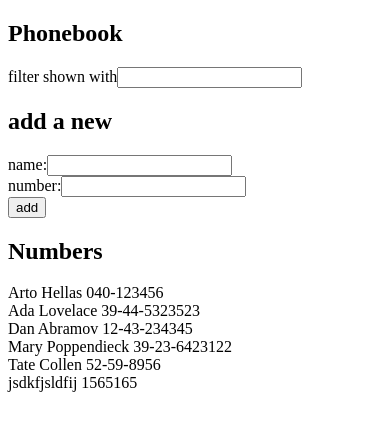
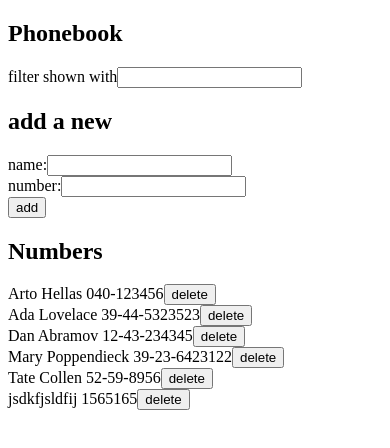
Before and after one commit to frantic-dev/full-stack-open, a React (Vite) app in the folder part_2/phonebook/: page / in a window 390 px wide. Shown: the top 448 px of the page. Built offline with nearby package versions, Linux system fonts and the light colour scheme; data requests are answered from the project's data file.

Commit message:
2.14 the phonebook step 9 finished

```diff
--- a/part_2/phonebook/src/App.jsx
+++ b/part_2/phonebook/src/App.jsx
@@ -40,6 +40,9 @@ const App = () => {
     setNewNumber("");
   };
 
+  const deleteNumber = (id) =>
+    setPersons(persons.filter((person) => person.id !== id));
+
   return (
     <div>
       <h2>Phonebook</h2>
@@ -53,7 +56,7 @@ const App = () => {
         handleSubmit={addNumber}
       />
       <h2> Numbers</h2>
-      <Persons persons={persons} numbersToShow={numbersToShow} />
+      <Persons persons={persons} numbersToShow={numbersToShow} deleteNumber={deleteNumber}/>
     </div>
   );
 };
--- a/part_2/phonebook/src/components/Person.jsx
+++ b/part_2/phonebook/src/components/Person.jsx
@@ -2,6 +2,7 @@ export default function Person(props) {
   return (
     <div>
       {props.name} {props.number}
+      <button onClick={props.handleDelete}>delete</button>
     </div>
   );
 }
--- a/part_2/phonebook/src/components/Persons.jsx
+++ b/part_2/phonebook/src/components/Persons.jsx
@@ -1,7 +1,19 @@
 import Person from "./Person";
+import personService from "../services/persons";
 export default function Persons(props) {
+  const deletePerson = (id) => {
+    if (window.confirm("Are you sure you want to delete this number?"))
+      personService.remove(id).then(() => props.deleteNumber(id));
+  };
+
   const persons = props.numbersToShow.map((person) => (
-    <Person key={person.id} name={person.name} number={person.number} />
+    <Person
+      key={person.id}
+      name={person.name}
+      number={person.number}
+      handleDelete={() => deletePerson(person.id)}
+    />
   ));
+
   return <div>{persons}</div>;
 }
--- a/part_2/phonebook/src/services/persons.jsx
+++ b/part_2/phonebook/src/services/persons.jsx
@@ -8,4 +8,9 @@ const create = (newPerson) => {
   const request = axios.post("http://localhost:3000/persons", newPerson);
   return request.then((response) => response.data);
 };
-export default {getAll, create};
+
+const remove = (id) => {
+  const request = axios.delete("http://localhost:3000/persons/" + id)
+  return request.then(response => response.data)
+}
+export default {getAll, create, remove};
```
